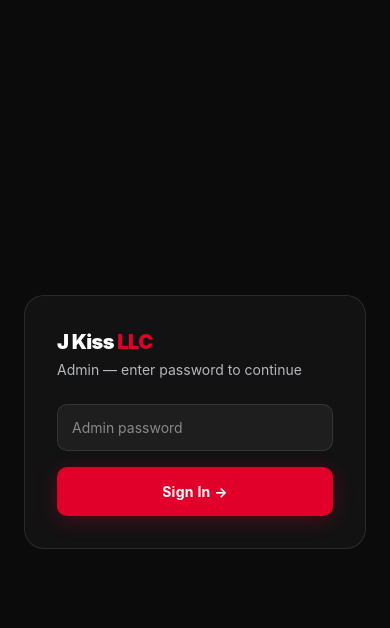
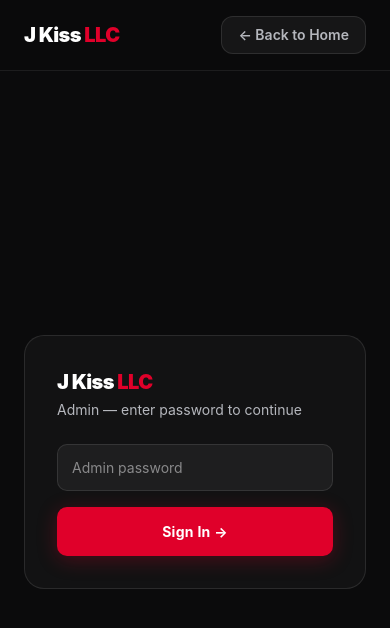
Before and after one commit to ratchetnu/jkissllc, a Next.js app: page /admin in a window 390 px wide. Shown: the top 628 px of the page. Built offline with nearby package versions, Linux system fonts and the light colour scheme.

Commit message:
Add Admin nav link + persistent portal header
- Admin link in main navbar (desktop + mobile)
- Persistent top header on /admin showing logo (home) on left, Sign Out (authed) or Back to Home (not authed) on right

```diff
--- a/app/admin/page.tsx
+++ b/app/admin/page.tsx
@@ -99,10 +99,42 @@ export default function AdminPage() {
     }
   }
 
+  function handleSignOut() {
+    sessionStorage.removeItem(STORAGE_KEY)
+    setAuthed(false)
+    setPassword('')
+    setAnalytics(null)
+  }
+
+  // ── Persistent top header (shown on both login and dashboard) ─────────────
+  const PortalHeader = () => (
+    <header className="fixed top-0 left-0 right-0 z-50 flex items-center justify-between px-6 py-4"
+      style={{ background: 'rgba(11,11,12,0.95)', backdropFilter: 'blur(12px)', borderBottom: '1px solid rgba(255,255,255,.08)' }}>
+      <a href="/" className="text-xl font-black tracking-tight" style={{ color: '#fff', letterSpacing: '-0.03em' }}>
+        J Kiss <span style={{ color: 'var(--red)' }}>LLC</span>
+      </a>
+      {authed ? (
+        <button onClick={handleSignOut}
+          className="text-sm font-semibold px-4 py-2 rounded-xl transition hover:text-white"
+          style={{ background: 'rgba(255,255,255,.05)', border: '1px solid rgba(255,255,255,.1)', color: 'var(--muted)' }}>
+          Sign Out
+        </button>
+      ) : (
+        <a href="/"
+          className="text-sm font-semibold px-4 py-2 rounded-xl transition hover:text-white"
+          style={{ background: 'rgba(255,255,255,.05)', border: '1px solid rgba(255,255,255,.1)', color: 'var(--muted)' }}>
+          ← Back to Home
+        </a>
+      )}
+    </header>
+  )
+
   // ── Login ─────────────────────────────────────────────────────────────────
   if (!authed) {
     return (
-      <main className="flex min-h-screen items-center justify-center px-6"
+      <>
+        <PortalHeader />
+        <main className="flex min-h-screen items-center justify-center px-6 pt-20"
           style={{ background: 'var(--bg)', color: 'var(--text)' }}>
           <div className="glass-card w-full max-w-sm p-8" style={{ borderRadius: '20px' }}>
             <p className="text-xl font-black text-white mb-1" style={{ letterSpacing: '-0.03em' }}>
@@ -119,6 +151,7 @@ export default function AdminPage() {
             </form>
           </div>
         </main>
+      </>
     )
   }
 
@@ -126,14 +159,16 @@ export default function AdminPage() {
   const noUpstash = error.includes('UPSTASH')
 
   return (
-    <main className="min-h-screen px-6 py-10" style={{ background: 'var(--bg)', color: 'var(--text)' }}>
+    <>
+      <PortalHeader />
+      <main className="min-h-screen px-6 pt-24 pb-10" style={{ background: 'var(--bg)', color: 'var(--text)' }}>
         <div className="max-w-6xl mx-auto">
 
-        {/* Header */}
+        {/* Page title + range selector */}
         <div className="flex items-center justify-between mb-8 flex-wrap gap-4">
           <div>
             <p className="text-2xl font-black text-white" style={{ letterSpacing: '-0.04em' }}>
-              J Kiss <span style={{ color: 'var(--red)' }}>LLC</span> — Analytics
+              Analytics
             </p>
             <p className="text-sm mt-0.5" style={{ color: 'var(--muted)' }}>Live visitor dashboard · jkissllc.com</p>
           </div>
@@ -155,11 +190,6 @@ export default function AdminPage() {
               className="px-4 py-2 text-sm font-semibold rounded-xl"
               style={{ background: 'rgba(255,255,255,.05)', border: '1px solid rgba(255,255,255,.1)', color: 'var(--muted)' }}>
               ↻
-            </button>
-            <button onClick={() => { sessionStorage.removeItem(STORAGE_KEY); setAuthed(false); setPassword(''); setAnalytics(null) }}
-              className="px-4 py-2 text-sm font-semibold rounded-xl"
-              style={{ background: 'rgba(255,255,255,.05)', border: '1px solid rgba(255,255,255,.1)', color: 'var(--muted)' }}>
-              Sign Out
             </button>
           </div>
         </div>
@@ -262,5 +292,6 @@ export default function AdminPage() {
         )}
         </div>
       </main>
+    </>
   )
 }
--- a/app/page.tsx
+++ b/app/page.tsx
@@ -102,6 +102,7 @@ function Nav() {
             <a key={href} href={href} className="text-sm font-medium transition hover:text-white" style={{ color: 'var(--muted)' }}>{label}</a>
           ))}
           <a href="/start-your-carrier" className="text-sm font-bold transition hover:text-white" style={{ color: '#ff6680' }}>Start a Carrier</a>
+          <a href="/admin" className="text-sm font-medium transition hover:text-white" style={{ color: 'var(--muted)' }}>Admin</a>
         </nav>
 
         <a href="#contact" className="hidden md:inline-flex btn" style={{ padding: '10px 20px', fontSize: '13px' }}>Get a Quote</a>
@@ -121,6 +122,7 @@ function Nav() {
             <a key={href} href={href} className="text-base font-medium py-2" style={{ color: 'var(--muted)' }} onClick={() => setOpen(false)}>{label}</a>
           ))}
           <a href="/start-your-carrier" className="text-base font-bold py-2" style={{ color: '#ff6680' }} onClick={() => setOpen(false)}>Start a Carrier</a>
+          <a href="/admin" className="text-base font-medium py-2" style={{ color: 'var(--muted)' }} onClick={() => setOpen(false)}>Admin</a>
           <a href="#contact" className="btn mt-2" onClick={() => setOpen(false)}>Get a Quote</a>
         </div>
       )}
@@ -143,7 +145,9 @@ export default function Home() {
         <div className="absolute right-0 bottom-0 top-0 w-full md:w-3/5 flex items-end md:items-center justify-center md:justify-end pointer-events-none" style={{ opacity: 0.95 }}>
           <Image src="/images/hero.png" alt="J Kiss LLC delivery truck" width={700} height={900} className="object-contain object-bottom md:object-right-bottom" priority style={{ maxHeight: '95vh', width: 'auto' }} />
         </div>
-        {/* Left fade so text stays readable */}
+        {/* Mobile overlay — dark layer so text is always readable over truck image */}
+        <div className="absolute inset-0 md:hidden" style={{ background: 'rgba(11,11,12,0.72)' }} />
+        {/* Left fade — desktop: left-to-right directional fade */}
         <div className="absolute inset-0 hidden md:block" style={{ background: 'linear-gradient(90deg, rgba(11,11,12,1) 0%, rgba(11,11,12,0.85) 40%, rgba(11,11,12,0.2) 70%, transparent 100%)' }} />
 
         <div className="relative max-w-6xl mx-auto px-6 pt-32 pb-24">
```
Lines whose indentation alone changed are shown as unchanged.
